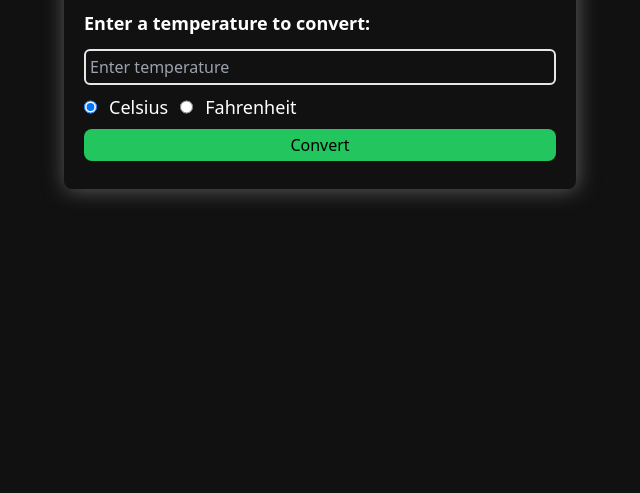
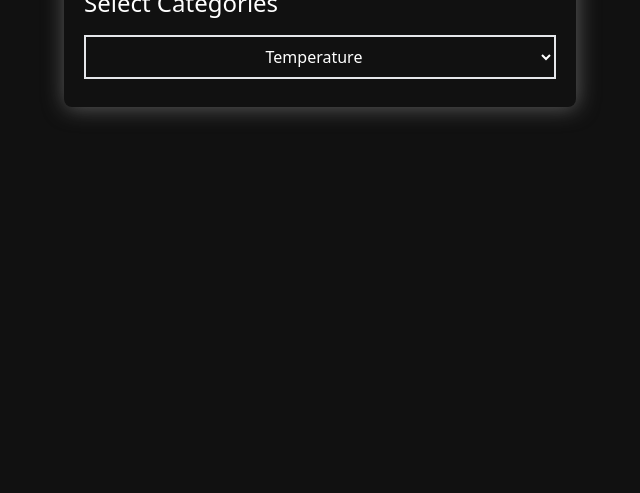
Before and after one commit to gauravmad/CodeClause_Unit-Converter, a website built with Vite: page index.html in a window 1280 px wide. Shown: the part 307-800 px from the top of the page, without its empty margins (320-960 px from the left). Built offline with nearby package versions, Linux system fonts and the light colour scheme.

Commit message:
fourth commit

```diff
--- a/index.html
+++ b/index.html
@@ -22,7 +22,7 @@
             </select>
         </div>
 
-        <div id="conversion_units">
+        <div id="conversion_units" style="display:none;">
             <div id="temperature_units">
                 <p class="my-1 text-lg font-semibold text-white">Enter a temperature to convert:</p>
                 <input type="number" class="w-full p-1 my-2 text-red-500 rounded-md bg-transparent outline-none border-2" id="temperature_input" placeholder="Enter temperature">
@@ -50,6 +50,8 @@
                 <button onclick="convertMass()"  class="bg-green-500 p-1 my-2 w-full rounded-lg">Convert</button>
                 <p id="mass_result" class="text-green-600"></p>
             </div>
+
+
         </div>
 
     </div>
```
